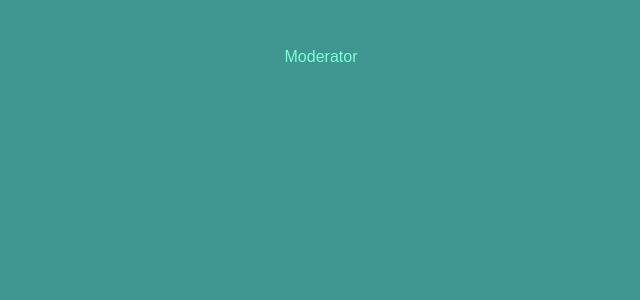
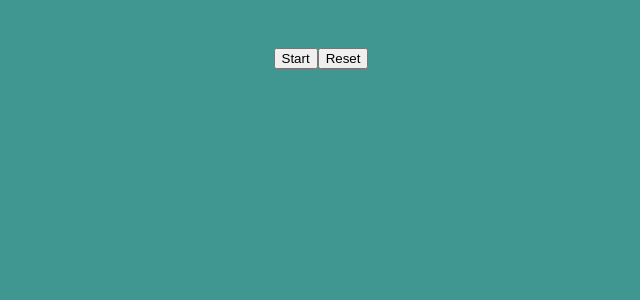
Before and after one commit to C14H14N2O4/jeopardy, a React (Create React App) app in the folder jeopardy_client/: page /moderator in a window 1280 px wide. Shown: the top 300 px of the page, without its empty margins (319-959 px from the left). Built offline with nearby package versions, Linux system fonts and the light colour scheme.

Commit message:
Gave moderator controls, working on webhooks

```diff
--- a/jeopardy_client/src/routes/Moderator.js
+++ b/jeopardy_client/src/routes/Moderator.js
@@ -1,7 +1,34 @@
+import axios from "axios";
+
 export default function Moderator() {
+    const reset = () => {
+        axios.post('http://localhost:5000/reset', {
+        })
+        .then(function(response) {
+            console.log(response);
+        })
+        .catch(function(error) {
+            console.log(error);
+        });
+    }
+    const start = () => {
+        axios.post('http://localhost:5000/start', {
+        })
+        .then(function(response) {
+            console.log(response);
+        })
+        .catch(function(error) {
+            console.log(error);
+        });
+    }
     return (
         <div>
-            Moderator
+            <button onClick = {start}>
+                Start
+            </button>
+           <button onClick = {reset}>
+                Reset
+           </button>
         </div>
     );
 }
```
Also changed, not shown: jeopardy_client/package.json (+6 -1 lines), 2 other files (tests, documents, lock files or other folders).
